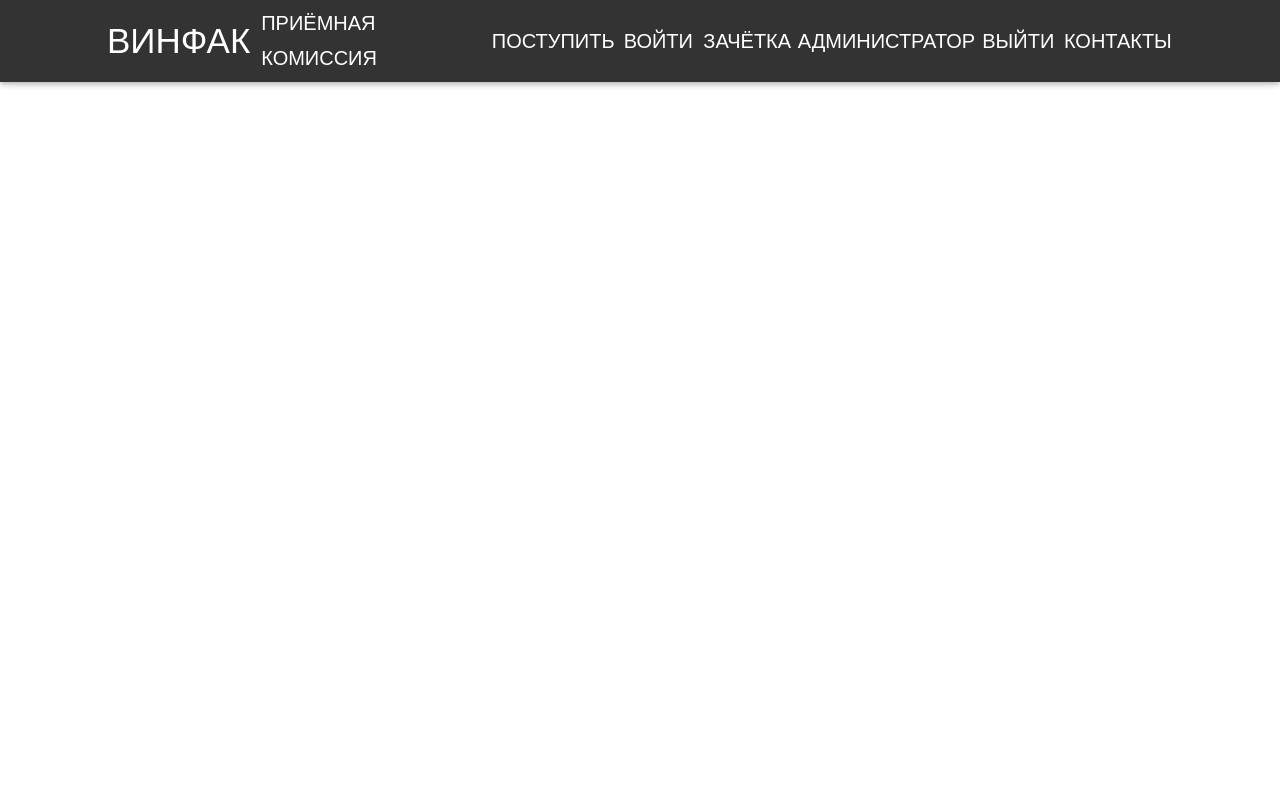
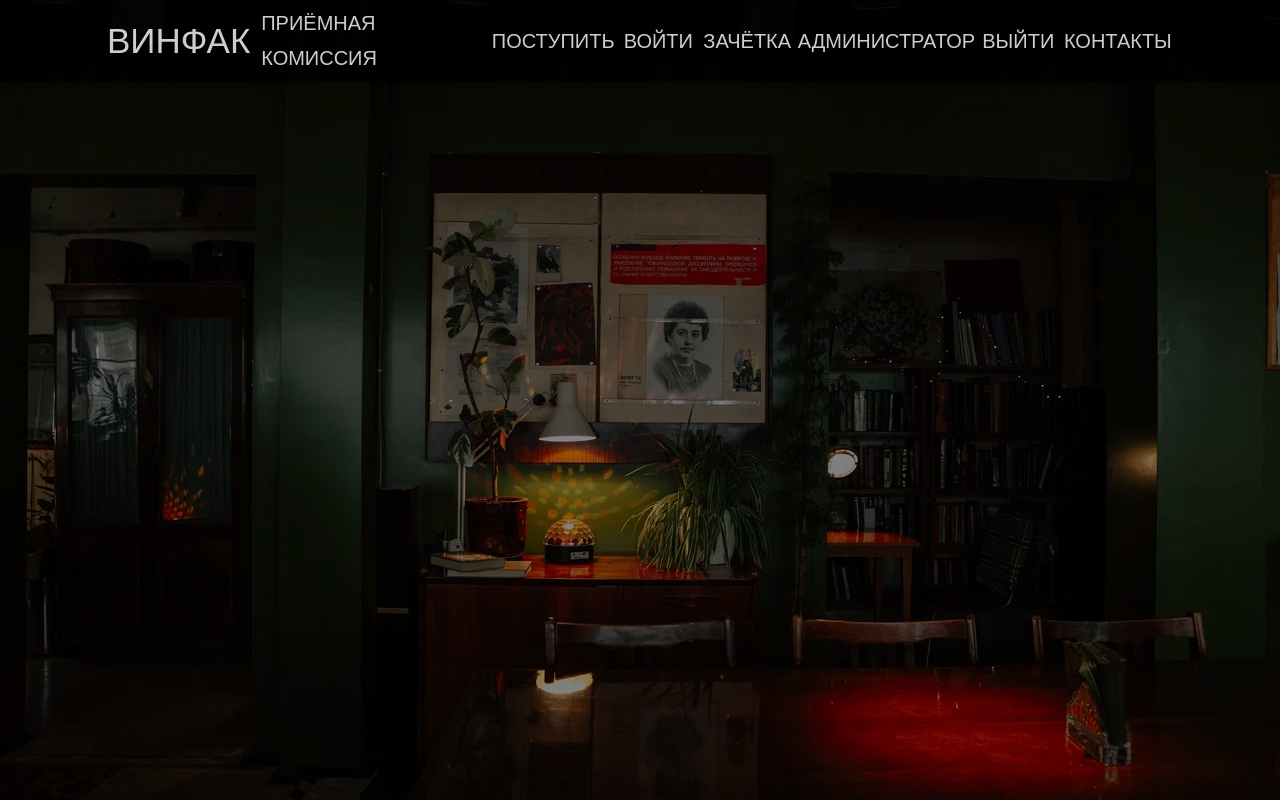
Before and after one commit to maxtmfc/VinFak, a React (Vite) app in the folder client/: page /user/stat in a window 1280 px wide. Built offline with nearby package versions, Linux system fonts and the light colour scheme; a web font is replaced by a local one.

Commit message:
account-page in process

```diff
--- a/client/public/css/style.css
+++ b/client/public/css/style.css
@@ -10,6 +10,8 @@ body {
   width: 100%;
   max-width: none;
 }
+
+ /* Main Page */
 
 .mainpage {
   height: 100vh;
@@ -45,11 +47,14 @@ body {
   text-align: center;
 }
 
+ /* Nav Bar */
+
 .navbar {
   position: sticky;
   top: 0;
   z-index: 999;
 }
+  /* Account Page */
 
 .accountpage {
   height: 100vh;
@@ -86,3 +91,41 @@ body {
   font-size: 30px;
   text-align: center;
 }
+
+  /* UserStat Page */
+
+.userstatpage {
+  height: 100vh;
+  display: flex;
+  align-items: center;
+  background-image: url('/images/WF-9991.jpg');
+  background-size: cover;
+  background-repeat: no-repeat;
+  background-position: center;
+  /* opacity: 0.8;
+  font-size: 30px;
+  text-align: center;
+  color: #c0c5cd; */
+  flex-direction: column;
+}
+.userstatpage::before {
+  content: '';
+  display: block;
+  position: absolute;
+  top: 0;
+  left: 0;
+  width: 100%;
+  height: 100%;
+  opacity: 0.4;
+  background-color: black;
+  z-index: 1;
+  /* background-color: rgba(0, 0, 0, 0.5);  */
+}
+
+.userstatText {
+  position: relative;
+  z-index: 2;
+  color: #aaaeb6;
+  font-size: 30px;
+  text-align: center;
+}
--- a/client/src/App.tsx
+++ b/client/src/App.tsx
@@ -12,6 +12,7 @@ import Navbar from './components/UI/Navbar';
 import Menu from './components/UI/Menu';
 import StatForm from './components/UI/StatForm';
 import AddAdminForm from './components/UI/AddAdminForm';
+import UserStatPage from './components/Pages/UserStatPage';
 
 export default function App(): JSX.Element {
   return (
@@ -23,6 +24,7 @@ export default function App(): JSX.Element {
         <Route path="/signup" element={<SignupPage />} />
         <Route path="/login" element={<LoginPage />} />
         <Route path="/user" element={<AccountPage />} />
+        <Route path="/user/stat" element={<UserStatPage />} />
         <Route path="/admin" element={<AdminPage />} />
         <Route path="/admin/newrecord" element={<StatForm />} />
         <Route path="/admin/menu" element={<Menu />} />
--- a/client/src/components/Pages/AccountPage.tsx
+++ b/client/src/components/Pages/AccountPage.tsx
@@ -1,5 +1,6 @@
 import React from 'react';
 import { Card, CardContent, Typography, CardActions, Button } from '@mui/material';
+import { useNavigate } from 'react-router-dom';
 import Progressbar from '../UI/Progressbar';
 
 export default function AccountPage(): JSX.Element {
@@ -7,6 +8,13 @@ export default function AccountPage(): JSX.Element {
     backgroundColor: '#283b27',
     color: '#c0c5cd',
     margin: '30px',
+  };
+  const navigate = useNavigate();
+  const clickHandlerStat = (): void => {
+    navigate('/user/stat');
+  };
+  const clickHandlerMenu = (): void => {
+    navigate('/admin/menu');
   };
   return (
     <div className="accountpage">
@@ -49,8 +57,12 @@ export default function AccountPage(): JSX.Element {
       </Card>
       <br />
       <Progressbar />
-      <div className="accountpageText" style={{ display: 'flex', justifyContent: 'space-between', marginTop: '20px' }}>
+      <div
+        className="accountpageText"
+        style={{ display: 'flex', justifyContent: 'space-between', marginTop: '20px' }}
+      >
         <Button
+          onClick={clickHandlerStat}
           style={{ width: 250, color: '#fff', borderColor: '#fff' }}
           variant="outlined"
           size="large"
@@ -58,6 +70,7 @@ export default function AccountPage(): JSX.Element {
           Подробная статистика
         </Button>
         <Button
+          onClick={clickHandlerMenu}
           style={{ width: 250, marginLeft: '20px', color: '#fff', borderColor: '#fff' }}
           variant="outlined"
           size="large"
--- /dev/null
+++ b/client/src/components/Pages/UserStatPage.tsx
@@ -0,0 +1,5 @@
+import React from 'react';
+
+export default function UserStatPage(): JSX.Element {
+  return <div className="userstatpage">UserStatPage</div>;
+}
```
